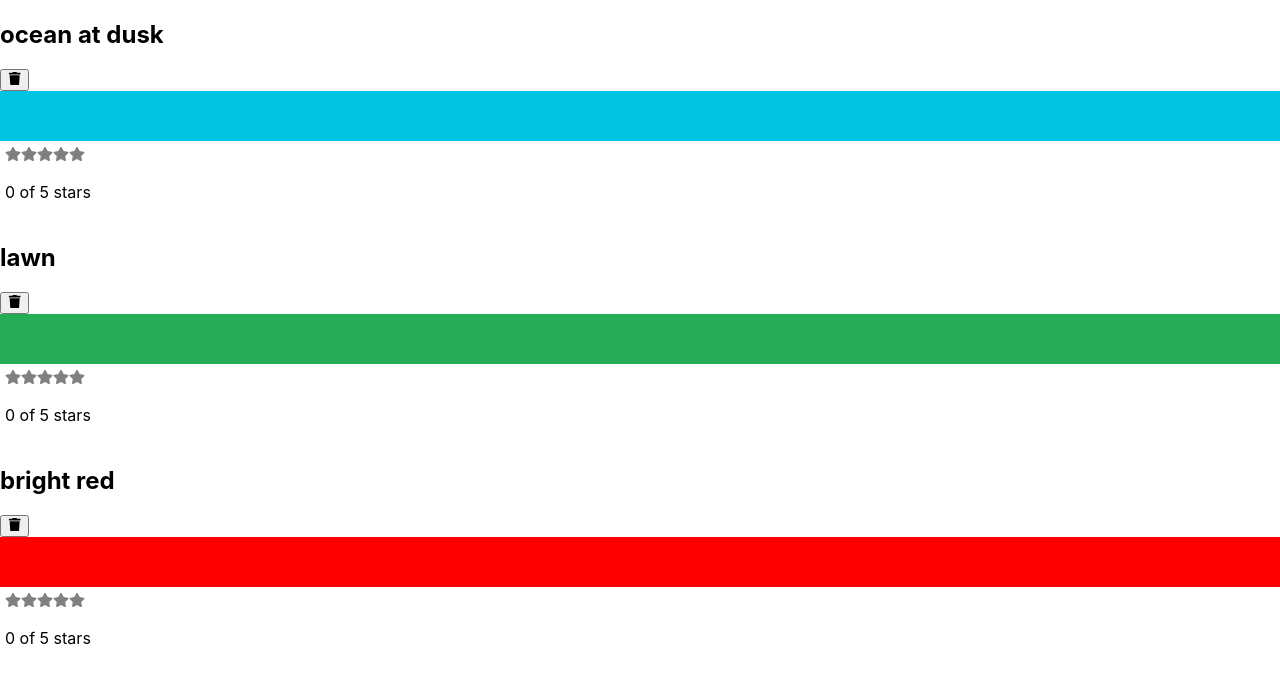
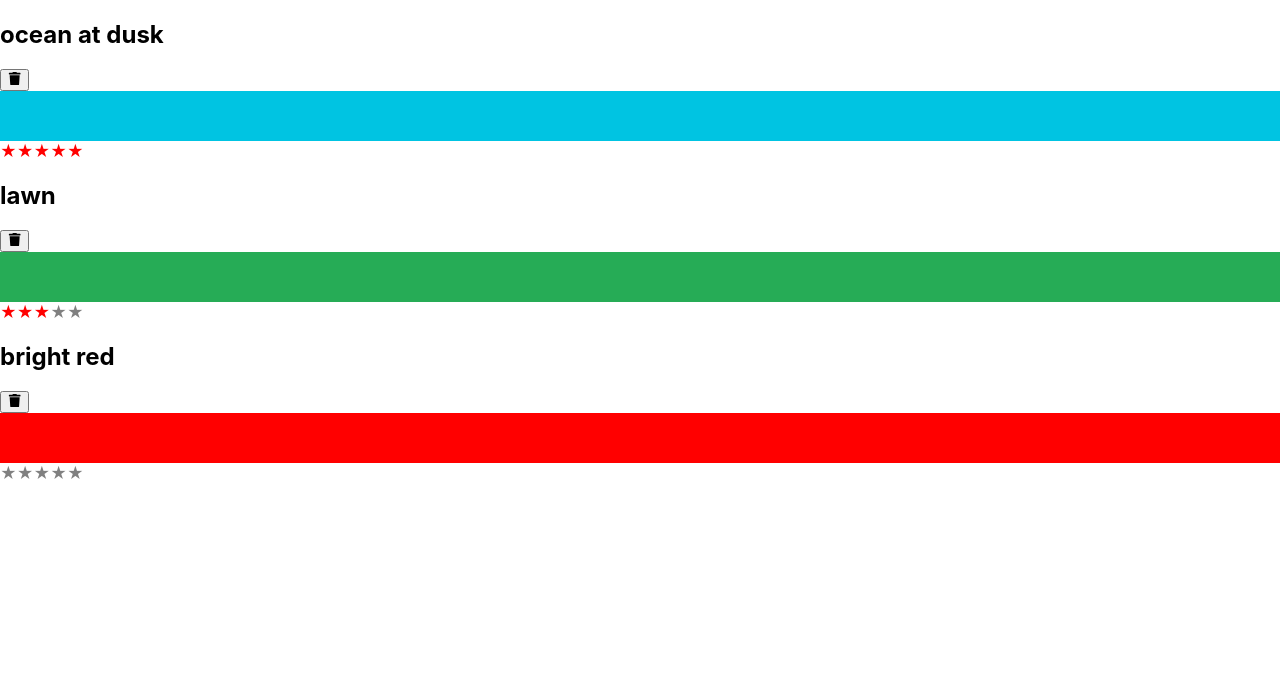
Before and after one commit to 01Danil/my-project, a React (Create React App) app: page / in a window 1280 px wide. Shown: the top 682 px of the page. Built offline with nearby package versions, Linux system fonts and the light colour scheme.

Commit message:
Add rating changes

```diff
--- a/src/App.js
+++ b/src/App.js
@@ -1,15 +1,24 @@
 import React, { useState } from "react";
-import colorData from "./color-data.json";
-import ColorList from "./component/ColorList.js";
+import colorData from "./color-data.json"; // Импортируем данные
+import ColorList from "./component/ColorList"; // Импортируем компонент ColorList
 
 export default function App() {
-  const [colors, setColors] = useState(colorData);
+  const [colors, setColors] = useState(colorData); // Делаем состояние для цветов
+
   return (
     <ColorList
       colors={colors}
+      onRateColor={(id, rating) => {
+        // Обновляем рейтинг для выбранного цвета
+        const newColors = colors.map((color) =>
+          color.id === id ? { ...color, rating } : color
+        );
+        setColors(newColors); // Обновляем состояние с новыми данными
+      }}
       onRemoveColor={(id) => {
+        // Удаляем цвет по id
         const newColors = colors.filter((color) => color.id !== id);
-        setColors(newColors);
+        setColors(newColors); // Обновляем состояние с новым списком цветов
       }}
     />
   );
--- a/src/component/Color.js
+++ b/src/component/Color.js
@@ -1,6 +1,6 @@
 import React from "react";
-import StarRating from "./StarRating";
-import { FaTrash } from "react-icons/fa";
+import { FaTrash } from "react-icons/fa"; // Иконка для удаления
+import StarRating from "./StarRating"; // Импортируем компонент для рейтинга
 
 export default function Color({
   id,
@@ -8,6 +8,7 @@ export default function Color({
   color,
   rating,
   onRemove = (f) => f,
+  onRate = (f) => f,
 }) {
   return (
     <section>
@@ -16,7 +17,10 @@ export default function Color({
         <FaTrash />
       </button>
       <div style={{ height: 50, backgroundColor: color }} />
-      <StarRating selectedStars={rating} />
+      <StarRating
+        selectedStars={rating}
+        onRate={(rating) => onRate(id, rating)}
+      />
     </section>
   );
 }
--- a/src/component/ColorList.js
+++ b/src/component/ColorList.js
@@ -1,12 +1,22 @@
 import React from "react";
-import Color from "./Color";
+import Color from "./Color"; // Импортируем компонент Color
 
-export default function ColorList({ colors = [], onRemoveColor = (f) => f }) {
-  if (!colors.length) return <div>No Colors listed. (Add a color)</div>;
+export default function ColorList({
+  colors = [],
+  onRemoveColor = (f) => f,
+  onRateColor = (f) => f,
+}) {
+  if (!colors.length) return <div>No Colors Listed. (Add a Color)</div>;
+
   return (
-    <div>
+    <div className="color-list">
       {colors.map((color) => (
-        <Color key={color.id} {...color} onRemove={onRemoveColor} />
+        <Color
+          key={color.id}
+          {...color} // Передаем все свойства каждого цвета
+          onRemove={onRemoveColor} // Обработчик для удаления
+          onRate={onRateColor} // Обработчик для изменения рейтинга
+        />
       ))}
     </div>
   );
--- a/src/component/StarRating.js
+++ b/src/component/StarRating.js
@@ -1,27 +1,35 @@
-import React, { useState } from "react";
-import { FaStar } from "react-icons/fa"; // ✅ Импортируем иконки звезд
+import React from "react"; // Исправлено: убран лишний пробел и запятая
+// import { FaStar } from "react-icons/fa"; // Удаляем, если не используем
 
-const Star = ({ selected = false, onSelect = () => {} }) => (
-  <FaStar color={selected ? "red" : "grey"} onClick={onSelect} />
-);
+const Star = (props) => {
+  const { selected = false, onSelect = (f) => f } = props;
+  return (
+    <span
+      onClick={onSelect}
+      style={{ color: selected ? "red" : "gray", cursor: "pointer" }}
+    >
+      ★
+    </span>
+  );
+};
 
 const createArray = (length) => [...Array(length)]; // Функция для создания массива звезд
 
-export default function StarRating({ totalStars = 5 }) {
-  const [selectedStars, setSelectedStars] = useState(0); // Используем состояние
-
+export default function StarRating({
+  totalStars = 5,
+  selectedStars = 0,
+  onRate = (f) => f,
+}) {
   return (
-    <div style={{ padding: "5px" }}>
-      {createArray(totalStars).map((_, i) => (
+    <>
+      {/* Маппим массив звезд и отображаем их с нужными параметрами */}
+      {createArray(totalStars).map((n, i) => (
         <Star
           key={i}
           selected={selectedStars > i}
-          onSelect={() => setSelectedStars(i + 1)}
+          onSelect={() => onRate(i + 1)} // Передаем новую оценку при клике на звезду
         />
       ))}
-      <p>
-        {selectedStars} of {totalStars} stars
-      </p>
-    </div>
+    </>
   );
 }
```
